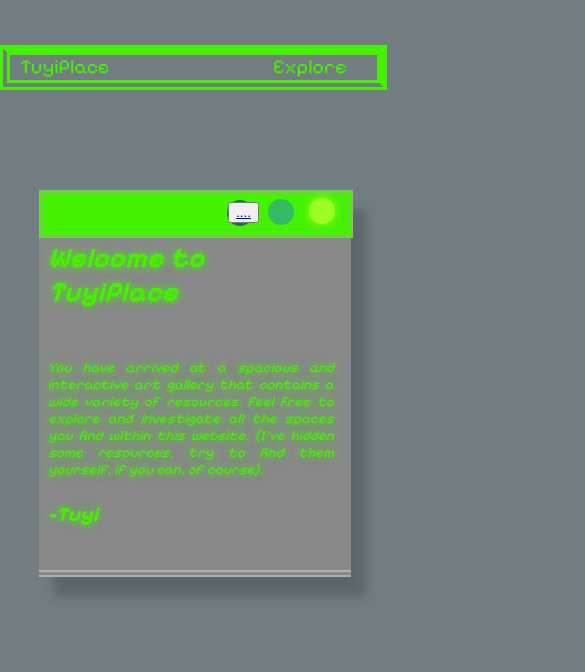
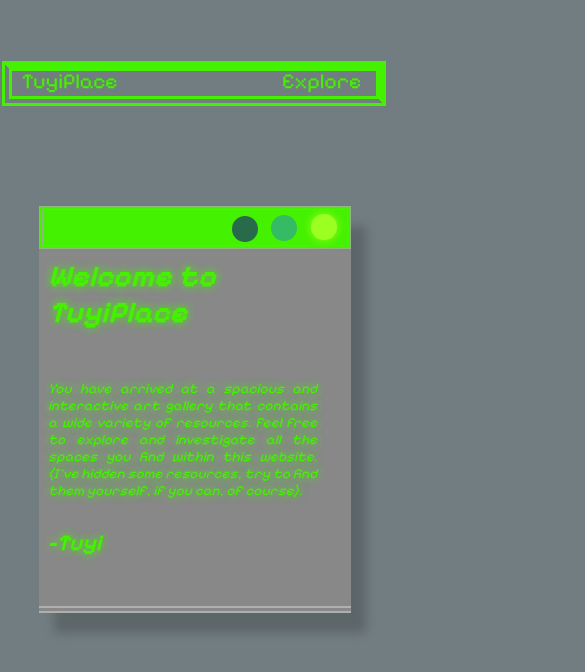
Before and after one commit to TheRealTuyi/TuyiPlace, a plain HTML site: page index.html in a window 390 px wide. Shown: the top 672 px of the page, 585 px wide, since content can reach past the window. Drawn offline with Linux system fonts and the light colour scheme.

Commit message:
ParcheStyles.css

```diff
--- a/styles.css
+++ b/styles.css
@@ -1,14 +1,17 @@
+
 body {
     background: rgb(113, 125, 129);
     margin: 0;
     padding: 0;
 }
-.box{
+
+.box {
     pointer-events: none;
     background: transparent;
     width: 98%;
     height: 60px;
     margin-top: 45px;
+    margin-left: 10px;
     border: 10px solid rgb(68, 241, 0);
     border-left: 10px double rgb(68, 241, 0);
     border-bottom: 10px double rgb(68, 241, 0);
@@ -16,142 +19,160 @@ body {
     color: rgb(68, 241, 0);
     font-size: 35px;
 }
-.TuyiPlace{
+
+.TuyiPlace {
     position: relative;
     bottom: 25px;
     left: 10px;
 }
-.mini{
+
+.mini {
     pointer-events: none;
     background: rgb(136, 136, 136);
     width: 30%;
     height: 500px;
     margin: auto;
     margin-top: 100px;
-    border-bottom:7px double rgb(175, 175, 175);
+    border-bottom: 7px double rgb(175, 175, 175);
     box-shadow: 15px 20px 10px 0px rgba(0, 0, 0, 0.185);
 }
-.top{
+
+.top {
     pointer-events: none;
     background: rgb(68, 241, 0);
     width: 99%;
     height: 35px;
     border: 4px double rgb(143, 185, 127);
 }
-.radio{
+
+.radio {
     pointer-events: none;
     background: rgb(155, 255, 33);
     width: 20px;
     height: 20px;
-    margin-left: 102%;
+    margin-left: 91%;
     position: relative;
     top: 4px;
     border: 3px solid rgba(0, 0, 0, 0);
     border-radius: 100%;
     box-shadow: 0 0 10px rgb(155, 255, 33);
 }
-.radio2{
+
+.radio2 {
     pointer-events: none;
     background: rgb(52, 187, 99);
     width: 20px;
     height: 20px;
-    margin-left: 106%;
+    margin-left: 85%;
     position: relative;
     bottom: 21px;
     border: 3px solid rgba(0, 0, 0, 0);
     border-radius: 100%;
 }
-.radio3{
+
+.radio3 {
     pointer-events: none;
     background: rgb(39, 107, 74);
     width: 20px;
     height: 20px;
-    margin-left: 110%;
+    margin-left: 79%;
     position: relative;
     bottom: 46px;
     border: 3px solid rgba(0, 0, 0, 0);
     border-radius: 100%;
 }
-.explorer{
-    font-family: "pixelify sans";
+
+.explorer {
+    font-family: "Pixelify Sans";
     font-size: 30px;
     color: rgb(68, 241, 0);
-    position: absolute;
-    top: 69px;
+    position: relative;
+    top: 105px;
     text-decoration: none;
     left: 90%;
     display: block;
 }
-.bien{
+
+.bien {
+    position: relative;
     font-family: "Pixelify Sans";
     color: rgb(68, 241, 0);
     margin-left: 25px;
     margin-right: 30px;
-    font-size:large;
+    font-size: large;
     font-style: italic;
     text-shadow: 0 0 10px rgb(68, 241, 0);
 }
-.tayo{
+
+.tayo {
     position: relative;
-    top: 60px;
+    margin-top: 90px;
 }
-.parrafo{
+.parrafo {
     margin-top: 50px;
     text-align: justify;
 }
-.xd{
+
+.xd {
     position: relative;
-    left: 59%;
-    bottom: 495px;
+    left: 58.4%;
+    bottom: 497px;
+    background: transparent;
+    border: none;
 }
-@media (max-width: 768px) {
-    .box {
-        font-size: 20px;
+.xb{
+    height: 100px;
+    width: 100px;
+    font-size: 21px;
+    text-decoration: none;
+    color: transparent;
+}
+@media screen and (max-width:720px) {
+    .box{
+        width: 93.5%;
         height: 25px;
-        width: 94%;
+        font-size: 21.5px;
+        margin-left: 1.5px;
+        margin-top: -55px;
     }
-
-    .mini {
+    .mini{
         width: 80%;
-        height: 380px;
+        height: 400px;
     }
-
-    .explorer {
-        font-size: 20px;
-        left: 70%;
-        top: 55px;
+    .top{
+        width: 97.5%;
     }
-
-    .bien {
-      position: relative;
-        font-size: 14px;
+    .radio{
+        margin-left: 88%;
+    }
+    .radio2{
+        margin-left: 75%;
+    }
+    .radio3{
+        margin-left: 62%;
+    }
+    .explorer{
+        font-size: 21.5px;
+        margin-bottom: 90px;
+        margin-left: -69px;
+        top: 68px;
+    }
+    .bien{
+        font-size: 15px;
         margin-left: 5px;
-        margin-right: 15px;
+        text-align: left;
         bottom: 50px;
     }
-
-    .top{
-        height: 40px;
-        width: 98.1%;
+    .tayo{
+        top: 140px;
+    }
+    .parrafo{
+        font-size: 14px;
+        text-align: justify;
+        margin-bottom: -200px;
+    }
+    .xd{
+        bottom: 397px;
+        left: 58.1%;
     }
 }
-.radio{
-right: 15%;;
-}
-.radio2{
-right: 32.5%;
-}
-.radio3{
-right: 50%;
-}
-.TuyiPlace{
-bottom: 20px;
-}
-.tayo{
-  position: relative;
-  margin-top:-50px;
-}
-.xd{
-    left: 58.5%;
-    bottom: 375px;
-}
```
